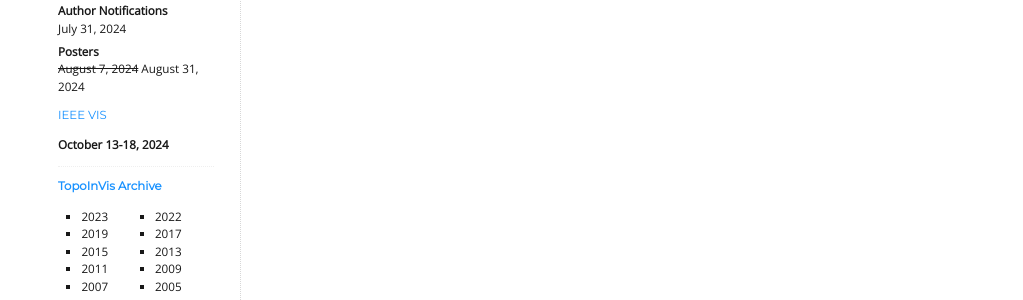
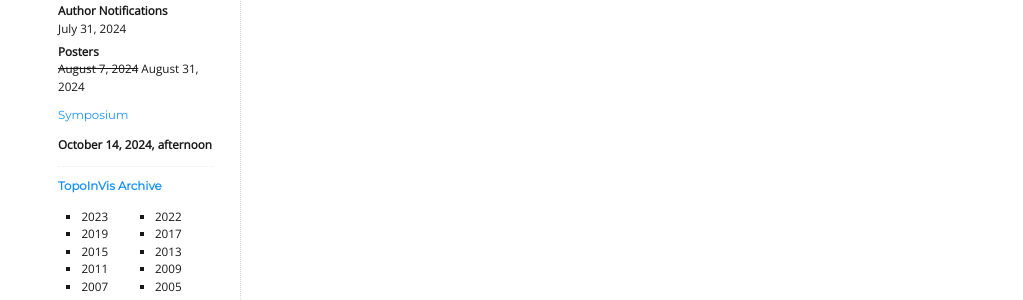
Before and after one commit to TopoInVis-Workshop/2024, a Jekyll site: the page built from _pages/error.md, in a window 1280 px wide. Shown: the part 500-800 px from the top of the page, without its empty margins (128-1151 px from the left). Built offline with Jekyll 4.4.1, drawn with Linux system fonts in a browser that asks for light colours.

Commit message:
Update dates.md

```diff
--- a/_includes/dates.md
+++ b/_includes/dates.md
@@ -12,6 +12,6 @@ Author Notifications
 Posters
 : <del>August 7, 2024</del> August 31, 2024
 
-## IEEE VIS
+## Symposium
 
-**October 13-18, 2024**
+**October 14, 2024, afternoon**
```
